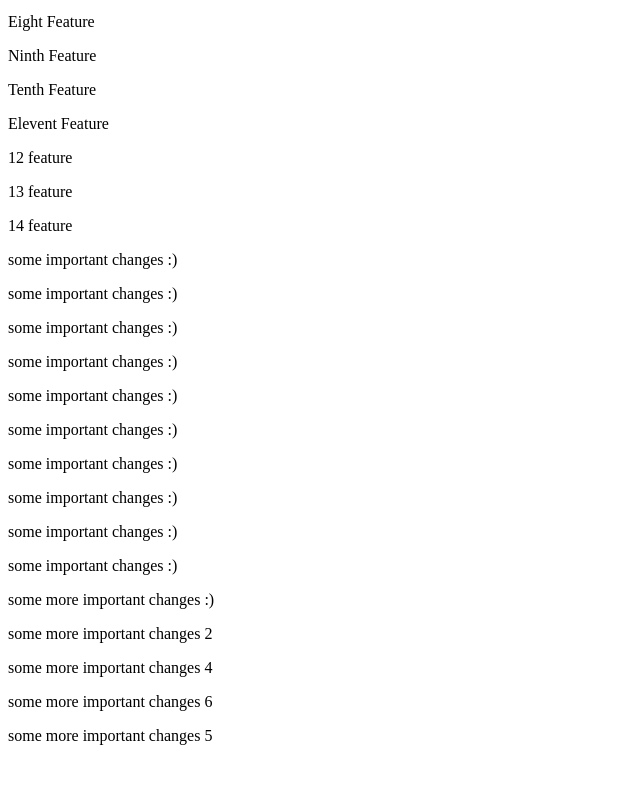
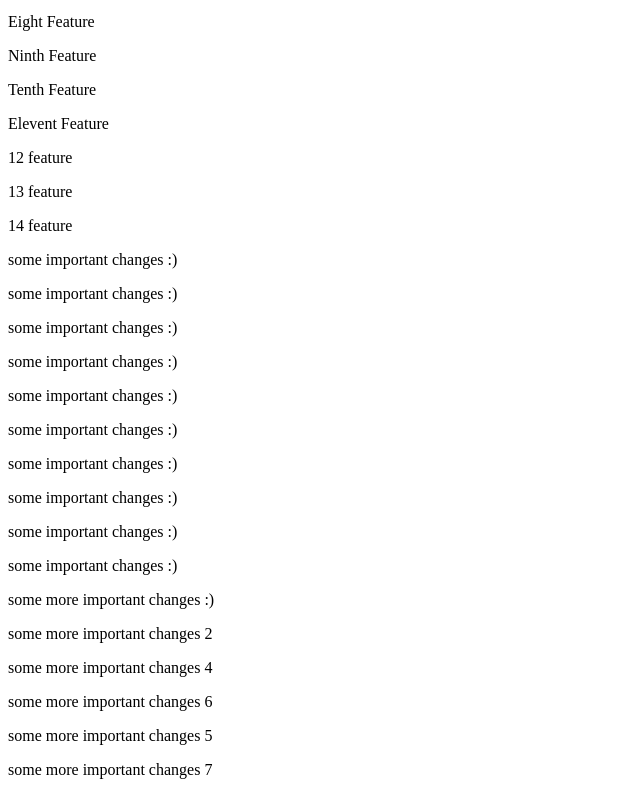
Before and after one commit to vladbogdan10/git-flow-demo, a website: page index.html in a window 1280 px wide. Shown: the part 309-1104 px from the top of the page, without its empty margins (0-640 px from the left). Before the commit the page ends 1070 px from the top, so only its background shows below. Drawn offline with Linux system fonts and the light colour scheme.

Commit message:
Update index.html

```diff
--- a/index.html
+++ b/index.html
@@ -36,5 +36,6 @@
     <p>some more important changes 4</p>
     <p>some more important changes 6</p>
     <p>some more important changes 5</p>
+    <p>some more important changes 7</p>
 </body>
 </html>
```
